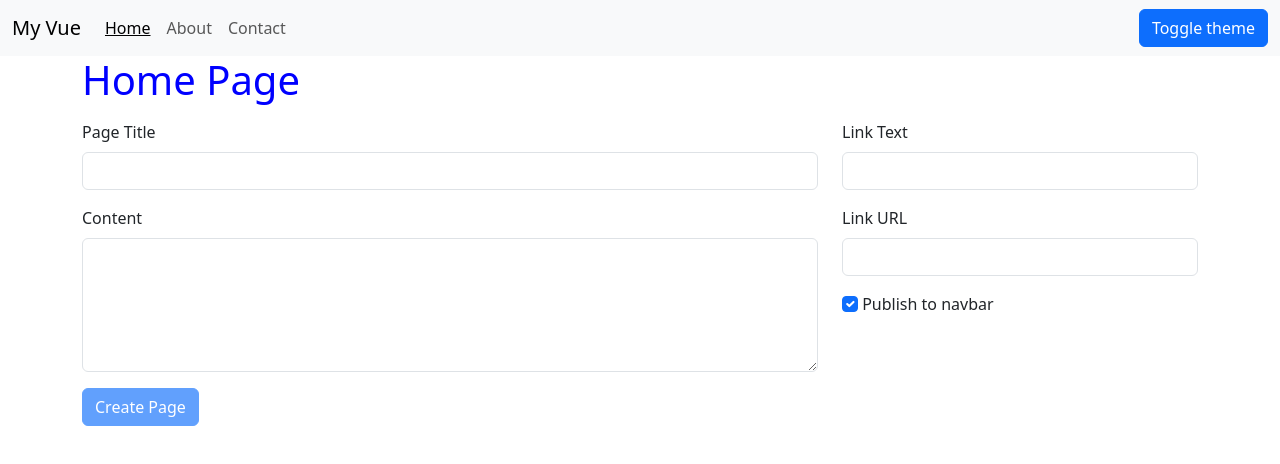
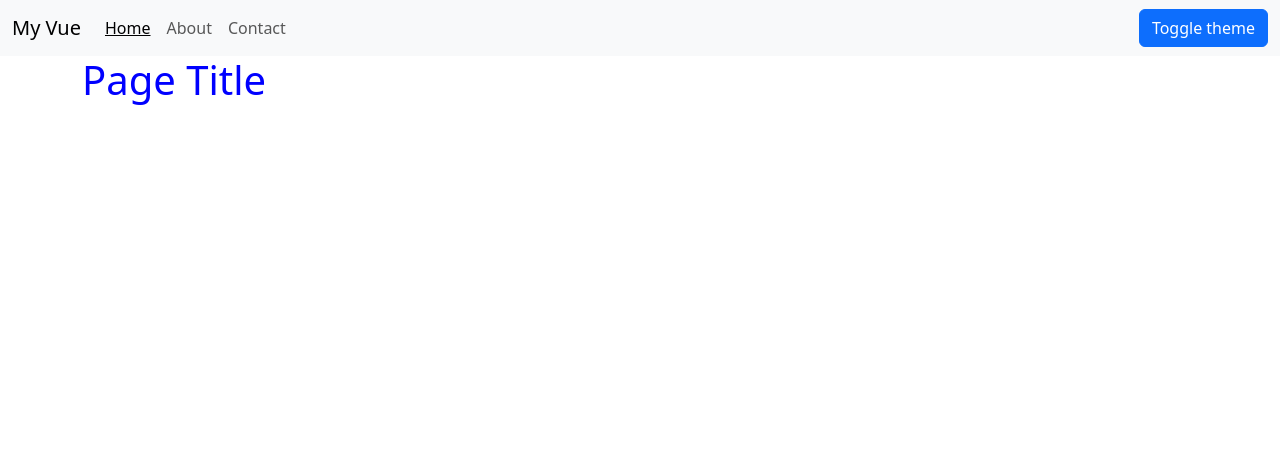
Before and after one commit to PhillipFraThailand/vue-start-spa, a Vue app: page /#/ in a window 1280 px wide. Shown: the top 464 px of the page. Built offline with nearby package versions, Linux system fonts and the light colour scheme.

Commit message:
add vue-router, setup routes, display an url route param

```diff
--- a/package.json
+++ b/package.json
@@ -9,7 +9,8 @@
   "dependencies": {
     "bootstrap": "^5.3.2",
     "core-js": "^3.8.3",
-    "vue": "^3.2.13"
+    "vue": "^3.2.13",
+    "vue-router": "^4.2.5"
   },
   "devDependencies": {
     "@vue/cli-plugin-babel": "~5.0.0",
--- a/src/App.vue
+++ b/src/App.vue
@@ -1,10 +1,7 @@
 <template>
   <Navbar :pages="pages" :active-page="activePage" />
-  <page-viewer v-if="pages.length > 0" :page="pages[activePage]"></page-viewer>
-  <!-- the parent, in this case App is creating an event listener, that listens for emits of the name page-created. -->
-  <!-- The event listener is passing a method that takes an argument, if the child passes one in the emit,it will be given to the parent method. -->
-  <!-- Note that because the passed in a listener that runs a method that requires something, that doesn't mean that it is required to pass something in the emit so it could not get what it needs. -->
-  <CreatePage @pageCreated="pageCreated" />
+
+  <router-view></router-view>
 </template>
 
 <script>
--- a/src/components/PageViewer.vue
+++ b/src/components/PageViewer.vue
@@ -1,23 +1,14 @@
 <template>
   <div class="container">
-    <h1 class="emphasize">{{ page.pageTitle }}</h1>
-    <p>{{ page.pageContent }}</p>
+    <h1 class="emphasize">Page Title</h1>
+    <p>{{ $route.params.index }}</p>
   </div>
 </template>
 
 <script>
 export default {
-  props: {
-    page: {
-      type: Object,
-      default(rawProps) {
-        return {
-          pageTitle: 'fallback pageTitle',
-          pageContent: 'fallback pageContent',
-          ...rawProps,
-        }
-      }
-    },
+  created() {
+    console.log(this.$route.params)
   }
 }
 </script>
--- a/src/main.js
+++ b/src/main.js
@@ -2,9 +2,11 @@
 import App from './App.vue';
 import '../node_modules/bootstrap/dist/css/bootstrap.min.css'; // Build tools will import this into our app so we can use it anywhere.
 import $bus from './utils/Events.js';
-
+import router from './routes'
 
 const app = createApp(App);
+
+app.use(router); // Use router plugin. This will allow us to use the router in our app with this.$route so this.$route.params.index will give us the index param in the url if it exists.
 
 // globalProperties allows us to add properties to the global Vue instance.
 app.config.globalProperties.$bus = $bus; // So now all components are going to have this $but property.
--- /dev/null
+++ b/src/routes.js
@@ -0,0 +1,15 @@
+// Since we don't have a backing server side API we use createWebHashHistory when creating our router
+import { createRouter, createWebHashHistory } from 'vue-router';
+import PageViewer from './components/PageViewer.vue';
+import CreatePage from './components/CreatePage.vue';
+
+const router = createRouter({
+  history: createWebHashHistory(), // How the history is going to be treated in this router.
+  routes: [ // Define the route matching to components.
+    { path: '/:index?', component: PageViewer }, // :index is a dynamic url parameter that the router will look for when accessing '/'. Adding ? makes the url param optional.
+    { path: '/create', component: CreatePage },
+  ]
+})
+
+
+export default router;
```
Also changed, not shown: 1 other file (tests, documents, lock files or other folders).
